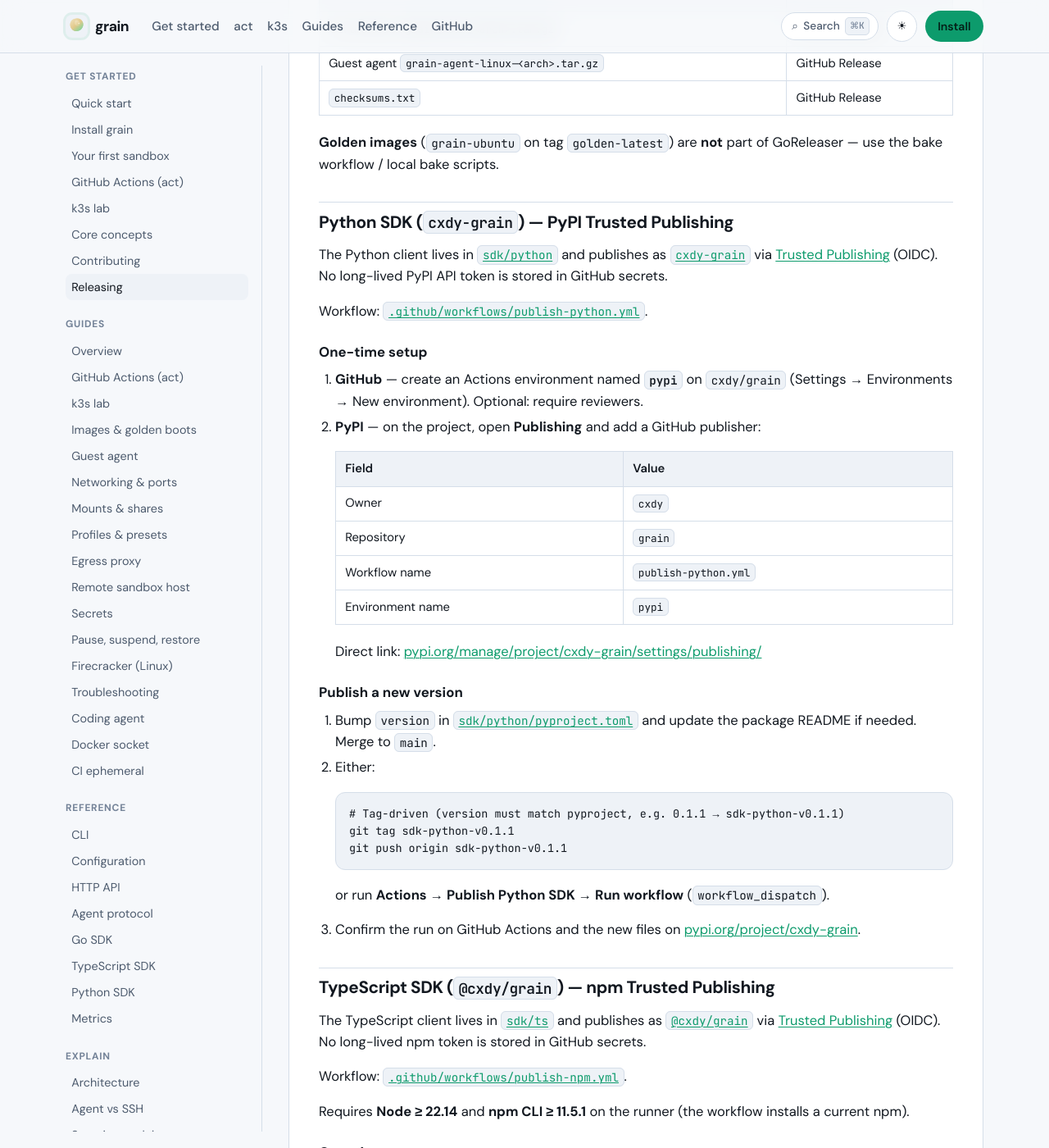
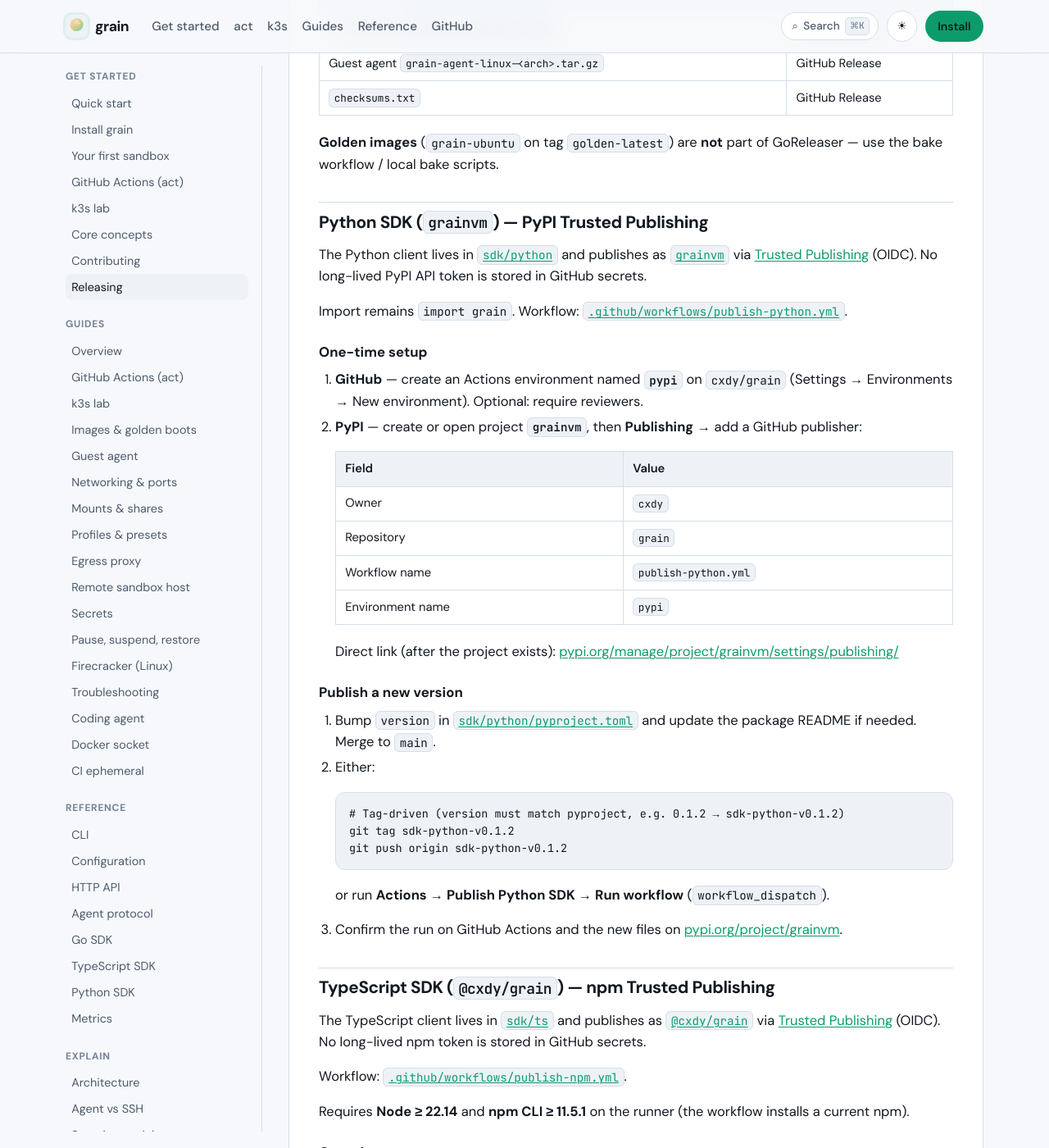
Before and after one commit to cxdy/grain, a Jekyll site: the page built from docs/developer/releasing.md, in a window 1280 px wide and 1400 px high, scrolled down 2038 px. Shown: the whole window at 82% size. Built offline with Jekyll 4.4.1, drawn with Linux system fonts in a browser that asks for light colours.

Commit message:
refactor(sdk/python): rename PyPI package to grainvm
Publish as grainvm while keeping the import path as grain. Update docs,
install examples, and the trusted-publishing workflow for the new name.

````diff
--- a/docs/developer/releasing.md
+++ b/docs/developer/releasing.md
@@ -92,20 +92,21 @@
 **Golden images** (`grain-ubuntu` on tag `golden-latest`) are **not** part of
 GoReleaser — use the bake workflow / local bake scripts.
 
-## Python SDK (`cxdy-grain`) — PyPI Trusted Publishing
+## Python SDK (`grainvm`) — PyPI Trusted Publishing
 
 The Python client lives in [`sdk/python`](https://github.com/cxdy/grain/tree/main/sdk/python)
-and publishes as [`cxdy-grain`](https://pypi.org/project/cxdy-grain/) via
+and publishes as [`grainvm`](https://pypi.org/project/grainvm/) via
 [Trusted Publishing](https://docs.pypi.org/trusted-publishers/) (OIDC). No
 long-lived PyPI API token is stored in GitHub secrets.
 
-Workflow: [`.github/workflows/publish-python.yml`](https://github.com/cxdy/grain/blob/main/.github/workflows/publish-python.yml).
+Import remains `import grain`. Workflow:
+[`.github/workflows/publish-python.yml`](https://github.com/cxdy/grain/blob/main/.github/workflows/publish-python.yml).
 
 ### One-time setup
 
 1. **GitHub** — create an Actions environment named **`pypi`** on `cxdy/grain`
    (Settings → Environments → New environment). Optional: require reviewers.
-2. **PyPI** — on the project, open **Publishing** and add a GitHub publisher:
+2. **PyPI** — create or open project **`grainvm`**, then **Publishing** → add a GitHub publisher:
 
    | Field | Value |
    |-------|--------|
@@ -114,7 +115,7 @@
    | Workflow name | `publish-python.yml` |
    | Environment name | `pypi` |
 
-   Direct link: [pypi.org/manage/project/cxdy-grain/settings/publishing/](https://pypi.org/manage/project/cxdy-grain/settings/publishing/)
+   Direct link (after the project exists): [pypi.org/manage/project/grainvm/settings/publishing/](https://pypi.org/manage/project/grainvm/settings/publishing/)
 
 ### Publish a new version
 
@@ -123,15 +124,15 @@
 2. Either:
 
    ```bash
-   # Tag-driven (version must match pyproject, e.g. 0.1.1 → sdk-python-v0.1.1)
-   git tag sdk-python-v0.1.1
-   git push origin sdk-python-v0.1.1
+   # Tag-driven (version must match pyproject, e.g. 0.1.2 → sdk-python-v0.1.2)
+   git tag sdk-python-v0.1.2
+   git push origin sdk-python-v0.1.2
    ```
 
    or run **Actions → Publish Python SDK → Run workflow** (`workflow_dispatch`).
 
 3. Confirm the run on GitHub Actions and the new files on
-   [pypi.org/project/cxdy-grain](https://pypi.org/project/cxdy-grain/).
+   [pypi.org/project/grainvm](https://pypi.org/project/grainvm/).
 
 ## TypeScript SDK (`@cxdy/grain`) — npm Trusted Publishing
 
--- a/sdk/python/pyproject.toml
+++ b/sdk/python/pyproject.toml
@@ -3,8 +3,8 @@
 build-backend = "setuptools.build_meta"
 
 [project]
-name = "cxdy-grain"
-version = "0.1.1"
+name = "grainvm"
+version = "0.1.2"
 description = "Python client for the grain microVM daemon HTTP API"
 readme = "README.md"
 license = "Apache-2.0"
````
Also changed, not shown: CONTRIBUTING.md (+1 -1 lines), docs/RELEASE.md (+1 -1 lines), docs/get-started/quickstart.md (+1 -1 lines), docs/reference/api.md (+1 -1 lines), docs/reference/python-sdk.md (+2 -2 lines), .github/workflows/publish-python.yml, CHANGELOG.md, README.md, sdk/python/README.md.
